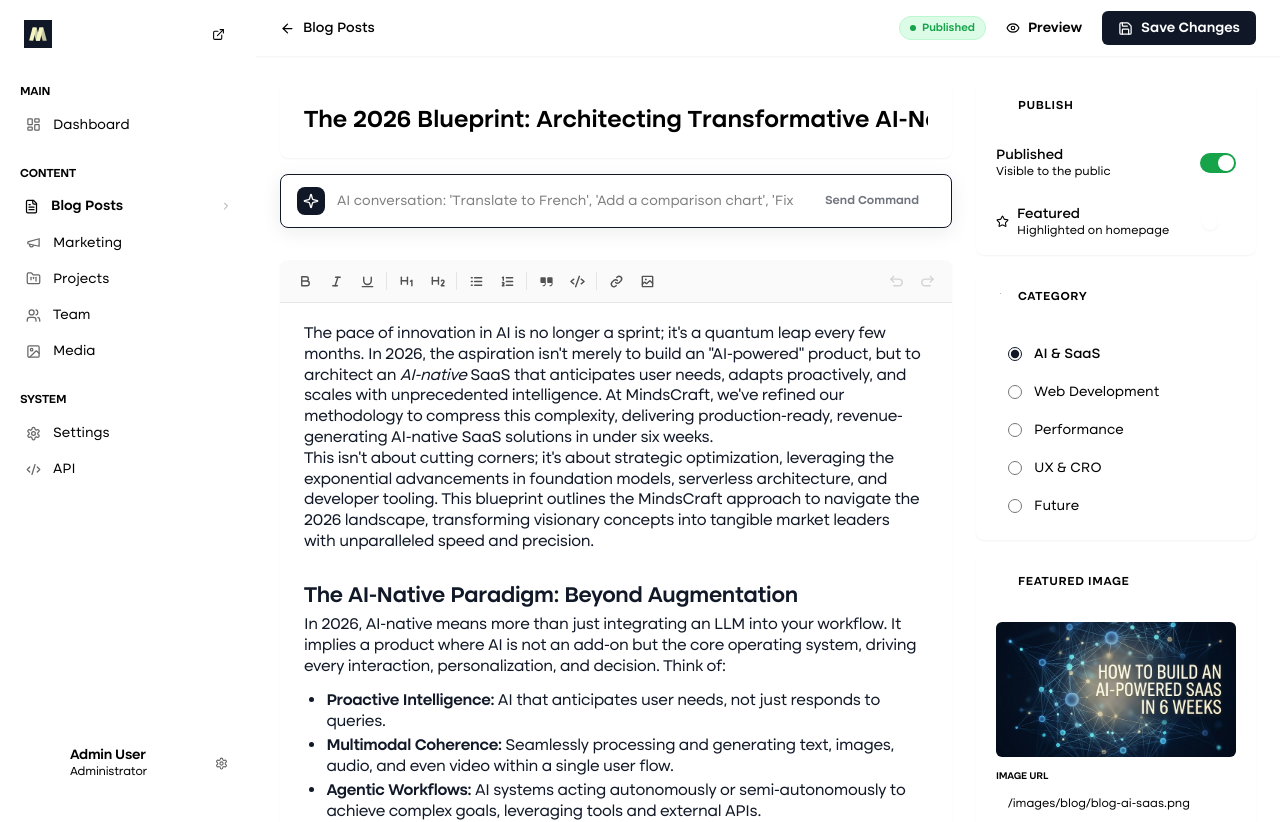
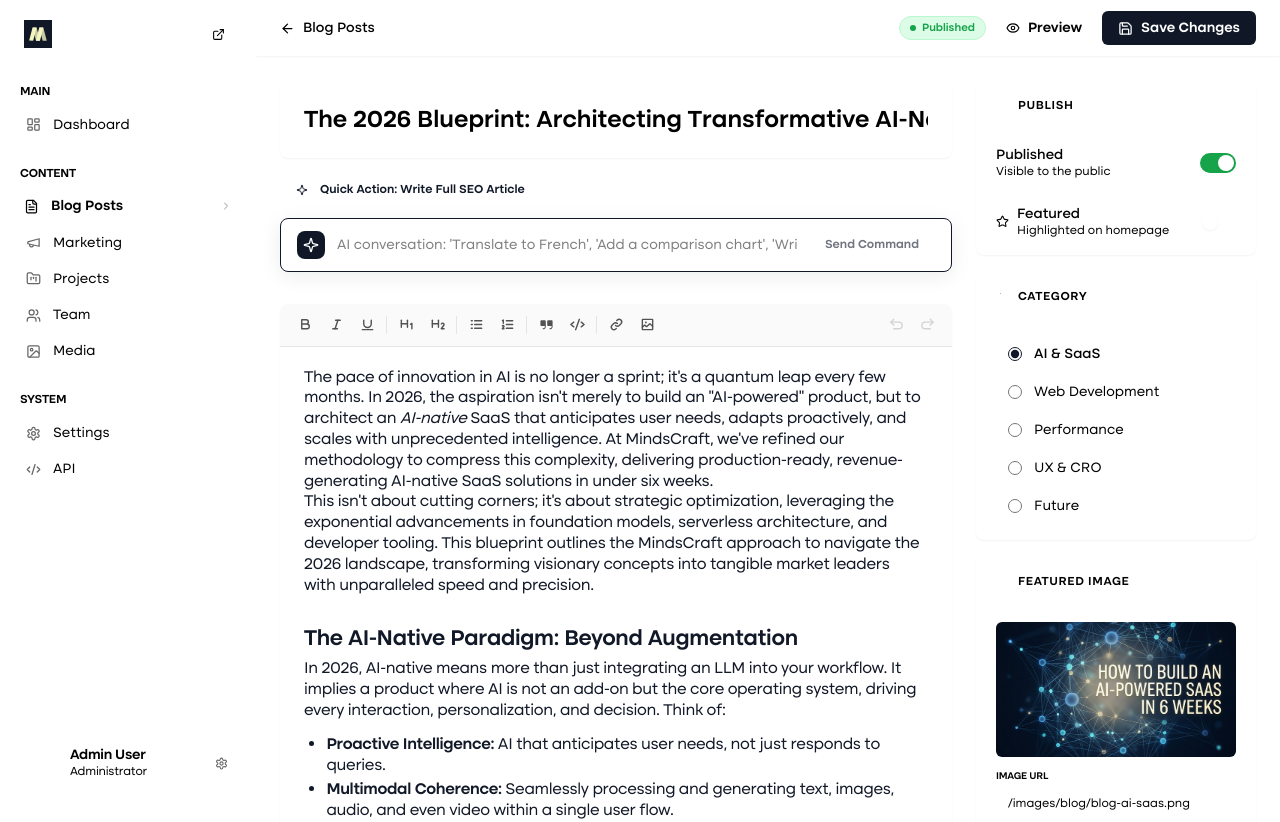
Before and after one commit to MindsCraft/mindscraft.dev, a Next.js app: page /admin/posts/edit/1 in a window 1280 px wide. Shown: the top 822 px of the page. Built offline with nearby package versions, Linux system fonts and the light colour scheme.

Commit message:
feat: add quick action button for full SEO article generation

```diff
--- a/src/app/admin/posts/edit/[id]/page.tsx
+++ b/src/app/admin/posts/edit/[id]/page.tsx
@@ -214,6 +214,26 @@ export default function EditPostPage({ params }: { params: Promise<{ id: string
 
             {/* AI COMMANDS DOCK */}
             <div style={{ display: 'flex', flexDirection: 'column', gap: 'var(--space-3)', marginBottom: 'var(--space-4)' }}>
+
+              <div style={{ display: 'flex', gap: 'var(--space-2)' }}>
+                <button
+                  type="button"
+                  onClick={() => {
+                    setAiInstruction('Write a comprehensive, highly technical, and completely fleshed out 1200+ word article based on the title. Format it beautifully with HTML headings, bullet points, and code snippets if relevant. Replace all current placeholder text.');
+                    // We can't automatically call handleAiRefine immediately because state needs to settle,
+                    // but we can just pre-fill the box for them, or wrap it in a micro-timeout.
+                    setTimeout(() => {
+                      document.getElementById('ai-send-btn')?.click()
+                    }, 50)
+                  }}
+                  className={styles.btnSecondary}
+                  style={{ fontSize: '12px', fontWeight: 600, color: 'var(--color-primary)', borderColor: 'var(--color-primary)' }}
+                >
+                  <Sparkle size={12} style={{ marginRight: '4px' }} />
+                  Quick Action: Write Full SEO Article
+                </button>
+              </div>
+
               <div style={{ backgroundColor: 'var(--color-background)', border: '1px solid var(--color-primary)', borderRadius: 'var(--radius-lg)', padding: '12px 16px', display: 'flex', gap: 'var(--space-3)', alignItems: 'center', boxShadow: '0 4px 20px rgba(16, 24, 40, 0.08)' }}>
                 <div style={{ backgroundColor: 'var(--color-primary)', color: 'white', padding: '6px', borderRadius: '8px', display: 'flex' }}><Sparkle size={16} /></div>
                 <input
@@ -221,11 +241,12 @@ export default function EditPostPage({ params }: { params: Promise<{ id: string
                   value={aiInstruction}
                   onChange={(e) => setAiInstruction(e.target.value)}
                   onKeyDown={(e) => { if (e.key === 'Enter') { e.preventDefault(); handleAiRefine(); }}}
-                  placeholder="AI conversation: 'Translate to French', 'Add a comparison chart', 'Fix my tone'..."
+                  placeholder="AI conversation: 'Translate to French', 'Add a comparison chart', 'Write full article'..."
                   style={{ flex: 1, border: 'none', background: 'transparent', outline: 'none', fontSize: 'var(--text-sm)', color: 'var(--color-text-primary)' }}
                 />
                 <button
                   type="button"
+                  id="ai-send-btn"
                   onClick={handleAiRefine}
                   disabled={isAiRefining || !aiInstruction.trim()}
                   className={styles.btnSecondary}
```
Also changed, not shown: src/data/posts.json.
